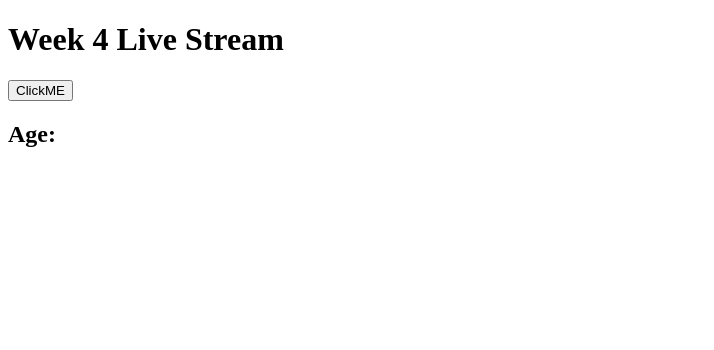
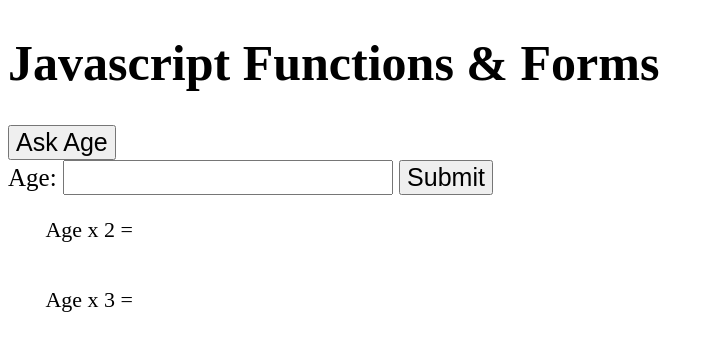
Before and after one commit to puj/WK4LiveSessionJavascriptFunctions, a plain HTML site: page index.html in a window 1280 px wide. Shown: the whole page, without its empty margins (0-714 px from the left). Drawn offline with Linux system fonts and the light colour scheme.

Commit message:
[xx] Update for Fall2020

```diff
--- a/index.html
+++ b/index.html
@@ -1,21 +1,27 @@
 <!DOCTYPE html>
 <html lang="en">
+  <head>
+    <script src="script.js"></script>
+    <link rel="stylesheet" href="style.css" />
+  </head>
 
-<head>
-    <script src="script.js"></script>
-</head>
+  <body>
+    <h1>Javascript Functions & Forms</h1>
+    <button onclick="askAge()">Ask Age</button>
 
-<body>
-    <h1>Week 4 Live Stream</h1>
-    <button onclick="clicked()">ClickME</button>
-    <!-- Change buttonClicked to use prompt -->
-    <!-- 5. Create a div for the array contents-->
-    <h2>Age:
-        <div id="age"></div>
-    </h2>
+    <form onsubmit="handleSubmit(event)">
+      <label for="age">Age: </label>
+      <input id="age" name="age" type="number" />
+      <input id="submit" name="submit" type="submit" value="Submit" />
+    </form>
 
-    <!-- 6. Create a button to update div with current array contents-->
-
-</body>
-
+    <div class="answer">
+      <p>Age x 2 =</p>
+      <p id="doubledAge"></p>
+    </div>
+    <div class="answer">
+      <p>Age x 3 =</p>
+      <p id="tripledAge"></p>
+    </div>
+  </body>
 </html>
--- a/script.js
+++ b/script.js
@@ -1,38 +1,24 @@
-// 1b. Create a function which doubles the age and returns it
+const askAge = () => {
+  const age = prompt("What is your age?");
+  console.log(age);
+  console.log(age * 2);
+};
+
 const doubleAge = (age) => {
-    // Function body
-
-    // 1a. We'll double the age and console.log it
-    const doubledAge = +age * 2;
-    return doubledAge;
+  const doubledAge = age * 2;
+  return doubledAge;
 };
 
 const tripleAge = (age) => {
-    // Function body
-    const tripledAge = +age * 3;
-    return tripledAge;
-}
+  const tripledAge = age * 3;
+  return tripledAge;
+};
 
-const clicked = () => {
-    // 1. Use Prompt/user input
-    const userAge = prompt("What is your age?");
+const handleSubmit = (e) => {
+  e.preventDefault();
+  const age = document.getElementById("age").value;
 
-    // Check if it is odd or even
-
-    // Initialize the variable to the original age
-    let modifiedAged = userAge;
-    console.log(`Original Age: ${userAge}`);
-
-    if (+userAge % 2 == 0) {
-        // a. If even, double the original age
-        modifiedAged = doubleAge(userAge);
-    } else {
-        // b. If odd, triple the age
-        modifiedAged = tripleAge(userAge);
-    }
-    console.log(`Modified Age: ${modifiedAged}`);
-
-    // Print the return value
-    document.getElementById("age").innerHTML = modifiedAged;
-
-}
+  // Print the return value
+  document.getElementById("doubledAge").innerHTML = doubleAge(age);
+  document.getElementById("tripledAge").innerHTML = tripleAge(age);
+};
--- /dev/null
+++ b/style.css
@@ -0,0 +1,12 @@
+html,
+input,
+button {
+  font-size: 25px;
+}
+
+.answer {
+  width: 200px;
+  font-size: 22px;
+  display: flex;
+  justify-content: space-evenly;
+}
```
